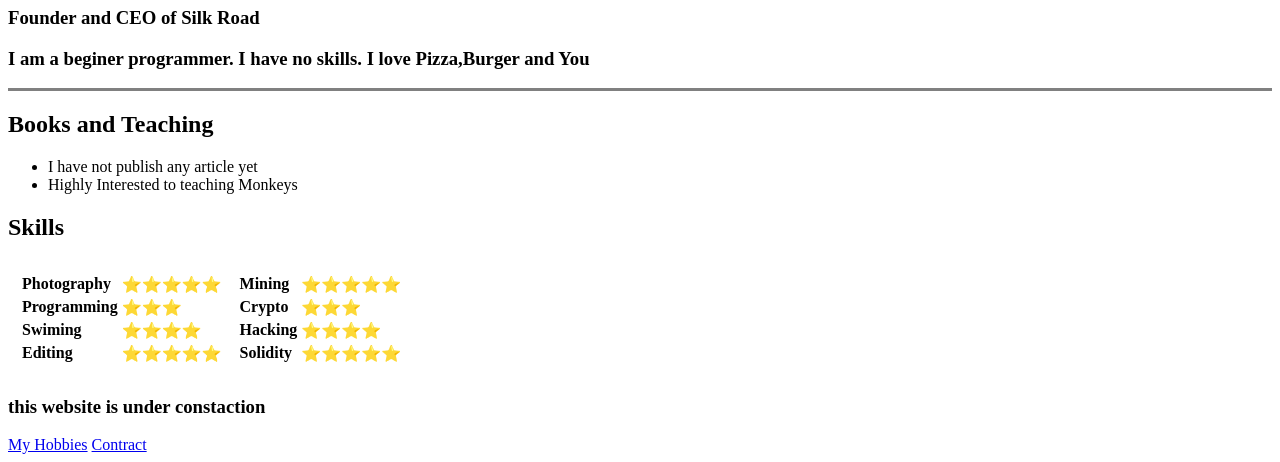
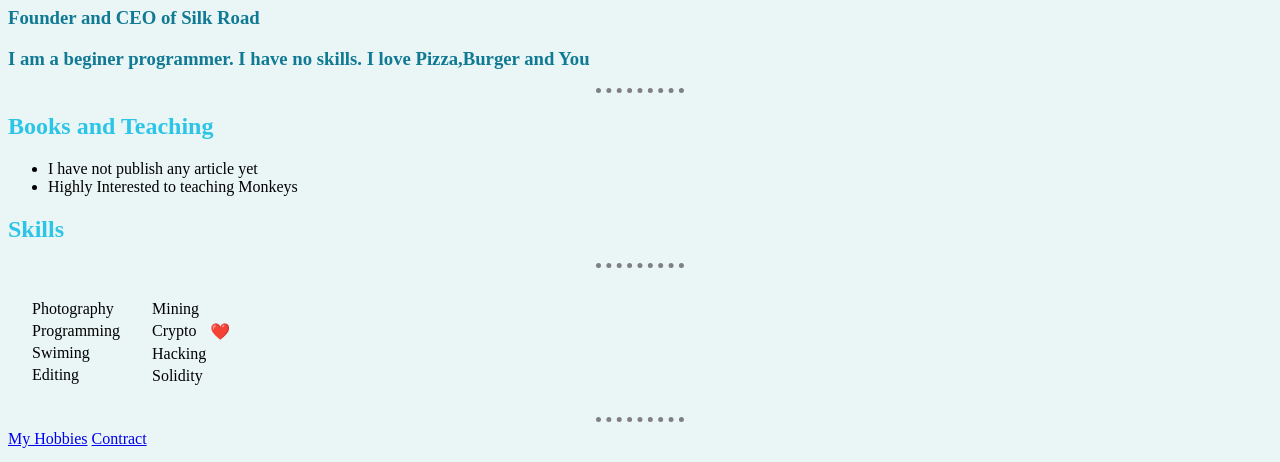
Before and after one commit to mahdizahin/CV, a plain HTML site: page index.html in a window 1280 px wide. Shown: the part 385-847 px from the top of the page. Drawn offline with Linux system fonts and the light colour scheme.

Commit message:
Add files via upload

```diff
--- /dev/null
+++ b/CSS/style.css
@@ -0,0 +1,17 @@
+
+body {
+  background-color: #eaf6f6;
+}
+hr {
+  border-style: none;
+  border-top-style: dotted;
+  border-color: grey;
+  border-width: 5px;
+  width: 7%;
+}
+ h1,h2{
+     color :rgb(44, 197, 231)
+ }
+ h3{
+     color: rgb(16, 121, 147)
+ }
--- a/index.html
+++ b/index.html
@@ -4,9 +4,11 @@
     <meta charset="UTF-8" />
     <meta http-equiv="X-UA-Compatible" content="IE=edge" />
     <meta name="viewport" content="width=device-width, initial-scale=1.0" />
-    <title>Document</title>
+    <title>Mahdi Zahin</title>
+    <link rel="stylesheet" href="/CSS/style.css">
+
   </head>
-  <body>
+  <body  >
     <img
       src="https://media-exp1.licdn.com/dms/image/C4E03AQFgXrThd9_UDQ/profile-displayphoto-shrink_200_200/0/1643890289486?e=2147483647&v=beta&t=80yRMeRhqRYovlHddVUfUphsEdialKMxuhDD6cYwxiE"
       alt="Mahdi zahins image from Linkdn"
@@ -17,7 +19,8 @@
     <h3>
       I am a beginer programmer. I have no skills. I love Pizza,Burger and You
     </h3>
-    <hr size="3" noshade="" />
+
+    <hr />
 
     <h2>Books and Teaching</h2>
     <ul>
@@ -25,57 +28,56 @@
       <li>Highly Interested to teaching Monkeys</li>
     </ul>
     <h2>Skills</h2>
-
-    <table cellspacing = "10" >
+    <hr />
+    <table cellspacing="20">
       <tr>
         <td>
-          <b>
+
             <table>
               <tr>
                 <td>Photography</td>
-                <td>⭐⭐⭐⭐⭐</td>
+                <td> </td>
               </tr>
               <tr>
                 <td>Programming</td>
-                <td>⭐⭐⭐</td>
+                <td> </td>
               </tr>
               <tr>
                 <td>Swiming</td>
-                <td>⭐⭐⭐⭐</td>
+                <td> </td>
               </tr>
               <tr>
                 <td>Editing</td>
-                <td>⭐⭐⭐⭐⭐</td>
+                <td> </td>
               </tr>
             </table>
-          </b>
+
         </td>
         <td>
-          <b>
-            <table cellspacing = "">
+
+            <table cellspacing="">
               <tr>
                 <td>Mining</td>
-                <td>⭐⭐⭐⭐⭐</td>
+                <td>  </td>
               </tr>
               <tr>
                 <td>Crypto</td>
-                <td>⭐⭐⭐</td>
+                <td> ❤️</td>
               </tr>
               <tr>
                 <td>Hacking</td>
-                <td>⭐⭐⭐⭐</td>
+                <td> </td>
               </tr>
               <tr>
                 <td>Solidity</td>
-                <td>⭐⭐⭐⭐⭐</td>
+                <td> </td>
               </tr>
             </table>
-          </b>
+
         </td>
       </tr>
     </table>
-
-    <h3> this website is under constaction </h3>
+    <hr />
     <a href="Hobbies.html">My Hobbies</a>
     <a href="Contract.html">Contract</a>
   </body>
--- /dev/null
+++ b/style.css
@@ -0,0 +1,11 @@
+
+body {
+  background-color: #eaf6f6;
+}
+hr {
+  border-style: none;
+  border-top-style: dotted;
+  border-color: grey;
+  border-width: 5px;
+  width: 10%;
+}
```
Also changed, not shown: Contract.html (+1 -0 lines), Hobbies.html (+1 -0 lines), 1 other file.
